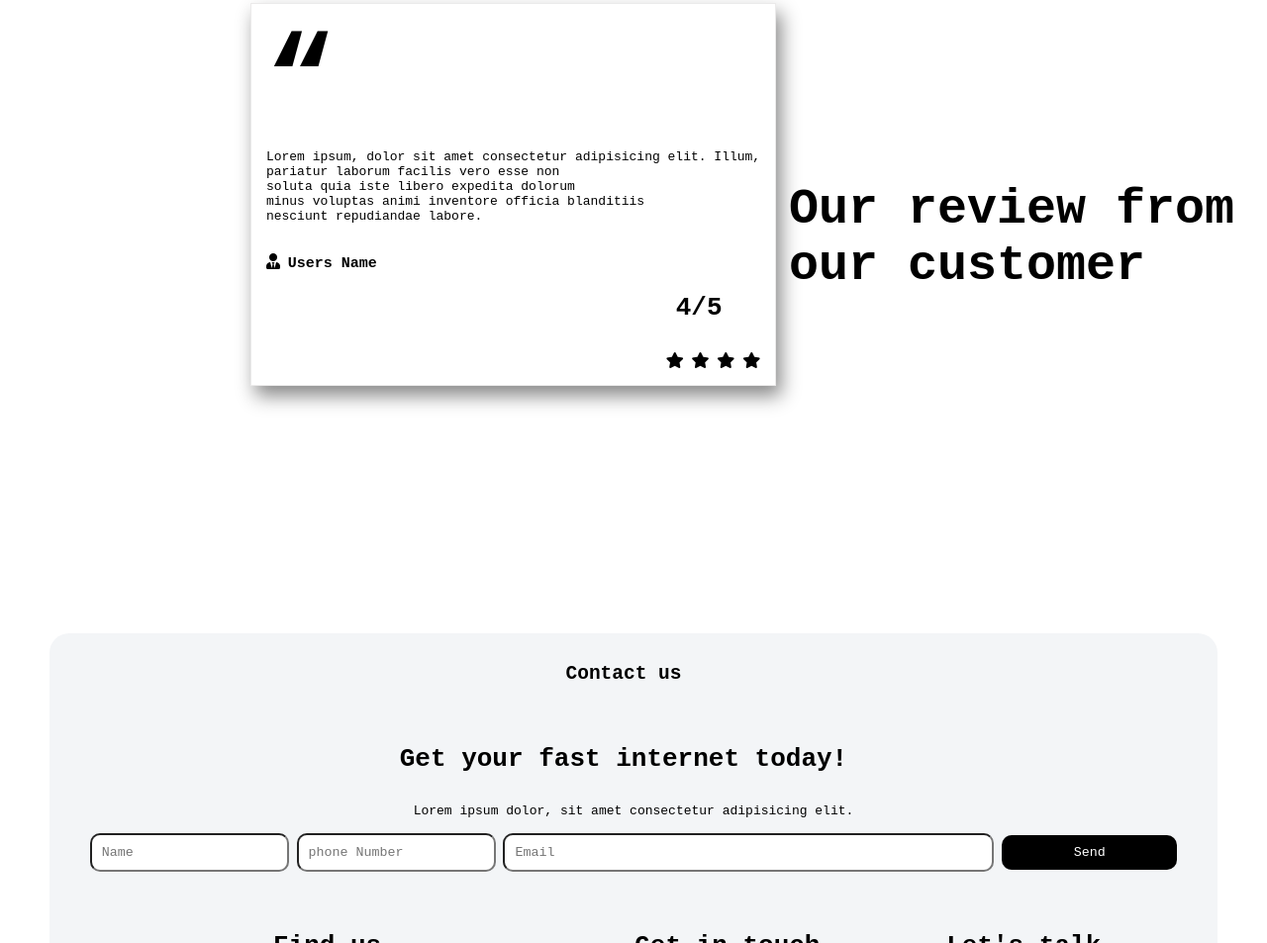
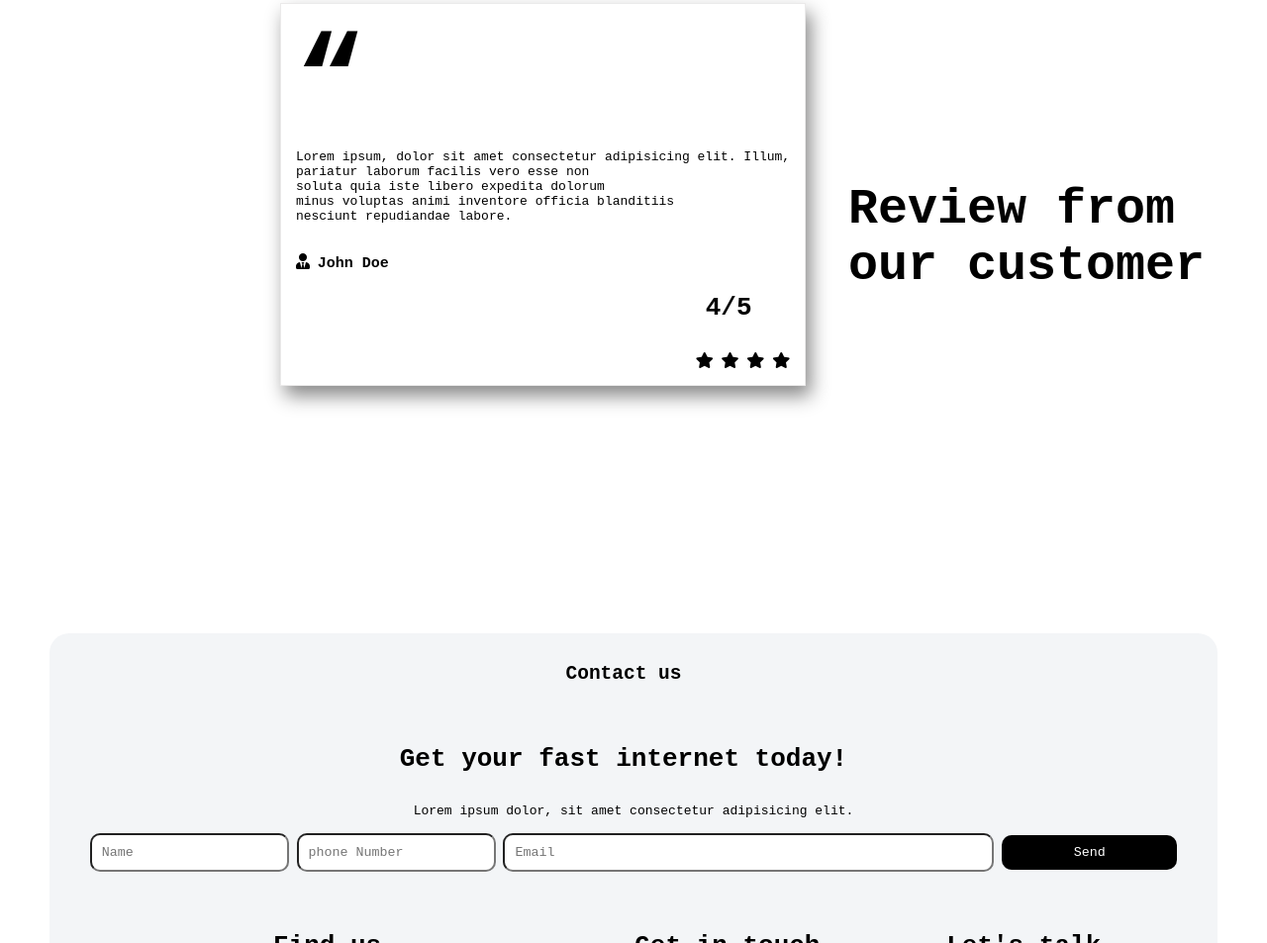
Before and after one commit to AjabaGodswill/ISP-website, a plain HTML site: page index.html in a window 1280 px wide. Shown: the part 2189-3142 px from the top of the page at 99% size. Drawn offline with Linux system fonts and the light colour scheme.

Commit message:
Update index.html

```diff
--- a/index.html
+++ b/index.html
@@ -194,7 +194,7 @@
           <div class="profile">
             <div class="profileimg">
               <i class="fas fa-user-tie"></i>
-              <span class="spanname">Users Name</span>
+              <span class="spanname">John Doe</span>
             </div>
             <div class="rate">
               <h1>4/5</h1>
@@ -202,33 +202,14 @@
               <i class="fa fa-star"></i>
               <i class="fa fa-star"></i>
               <i class="fa fa-star"></i>
-              <!-- <i class="fa fa-star"></i> -->
             </div>
           </div>
         </div>
         <div class="review-customer">
-          <h1>Our review from <br> our customer</h1>
+          <h1>Review from <br> our customer</h1>
         </div>
       </div>
     </div>
-    <!-- <div class="Reviews">
-        <div class="review-text">
-          <p>
-"Lorem ipsum dolor sit amet consectetur adipisicing elit. Cumque hic
-            rerum deleniti unde ipsa minus dolore quibusdam reprehenderit.
-            Accusantium recusandae dignissimos ad ipsam deleniti? Labore
-            temporibus voluptates quaerat praesentium voluptatem."
-          </p>
-          <div class="revw img">
-              <img src="./images/avatar1.png" alt="">
-              <h3>John Doe</h3>
-              <h4>Ceo of doe tech</h4>
-          </div>
-        </div>
-        <div class="review">
-            <h1>Our Review <br> from our costumer</h1>
-        </div>
-      </div> -->
     <div class="contact">
       <h2>Contact us</h2>
       <h1>Get your fast internet today!</h1>
```
